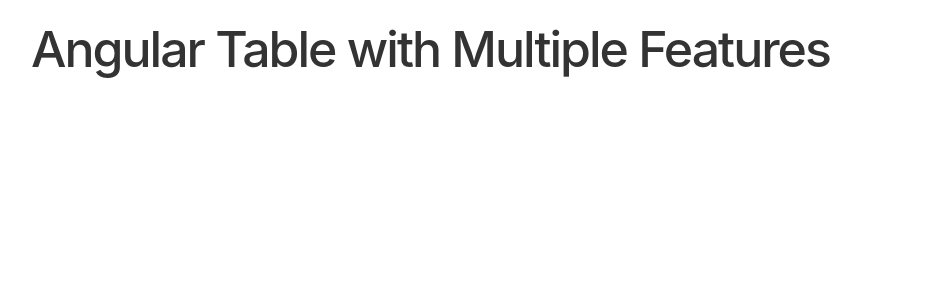
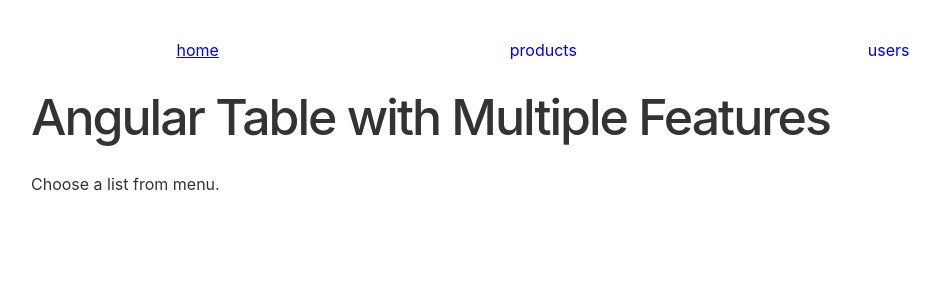
Before and after one commit to CodeCraftForge/Angular-Sandbox, an Angular app: page / in a window 1280 px wide. Shown: the top 300 px of the page, without its empty margins (97-1037 px from the left). Built offline with nearby package versions, Linux system fonts and the light colour scheme.

Commit message:
add menu and routing

```diff
--- a/src/app/app.component.html
+++ b/src/app/app.component.html
@@ -1,5 +1,6 @@
 <main class="main">
   <div class="content">
+    <app-menu></app-menu>
     <h1>Angular Table with Multiple Features</h1>
     <p><router-outlet /></p>
   </div>
--- a/src/app/app.component.scss
+++ b/src/app/app.component.scss
@@ -26,7 +26,7 @@ main {
     margin-bottom: 3rem;
 
     h1 {
-        margin-bottom: 1rem;
+        margin: 2rem 0;
     }
 }
 
--- a/src/app/app.component.ts
+++ b/src/app/app.component.ts
@@ -1,10 +1,11 @@
 import { Component } from '@angular/core';
 import { RouterOutlet } from '@angular/router';
+import { MenuComponent } from './components/shared/menu/menu/menu.component';
 
 @Component({
   selector: 'app-root',
   standalone: true,
-  imports: [RouterOutlet],
+  imports: [RouterOutlet, MenuComponent],
   templateUrl: './app.component.html',
   styleUrl: './app.component.scss'
 })
--- a/src/app/app.routes.ts
+++ b/src/app/app.routes.ts
@@ -1,3 +1,10 @@
 import { Routes } from '@angular/router';
+import { HomeComponent } from './components/home/home/home.component';
+import { ProductsComponent } from './components/product/products/products.component';
+import { UsersComponent } from './components/user/users/users.component';
 
-export const routes: Routes = [];
+export const routes: Routes = [
+    { path: '', component: HomeComponent },
+    { path: 'products', component: ProductsComponent },
+    { path: 'users', component: UsersComponent }
+];
--- /dev/null
+++ b/src/app/components/home/home/home.component.html
@@ -0,0 +1 @@
+<p>Choose a list from menu.</p>
--- /dev/null
+++ b/src/app/components/shared/menu/menu/menu.component.html
@@ -0,0 +1,5 @@
+<ul>
+    <li><a routerLink="/" routerLinkActive="is-active" [routerLinkActiveOptions]="{ exact: true }">home</a></li>
+    <li><a routerLink="/products" routerLinkActive="is-active">products</a></li>
+    <li><a routerLink="/users" routerLinkActive="is-active">users</a></li>
+</ul>
--- /dev/null
+++ b/src/app/components/shared/menu/menu/menu.component.scss
@@ -0,0 +1,12 @@
+ul {
+    list-style: none;
+    padding: 0;
+    display: flex;
+    justify-content: space-around;
+    li a {
+        text-decoration: none;
+        &:hover, &.is-active {
+            text-decoration: underline;
+        }
+    }
+}
```
Also changed, not shown: src/app/components/home/home/home.component.ts (added, +12 -0 lines), src/app/components/shared/menu/menu/menu.component.ts (added, +13 -0 lines), src/app/components/home/home/home.component.scss (added), 2 other files (tests, documents, lock files or other folders).
